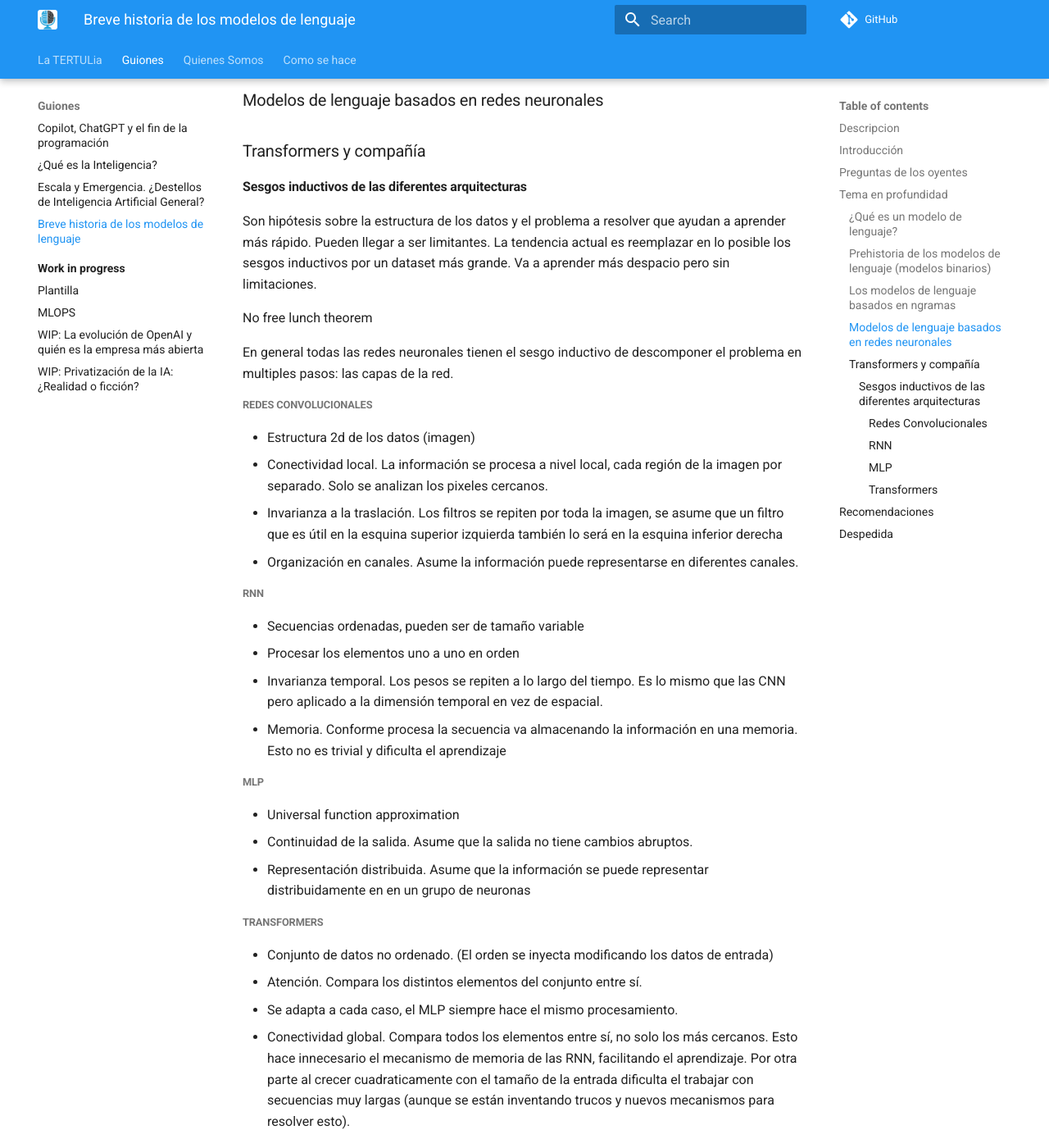
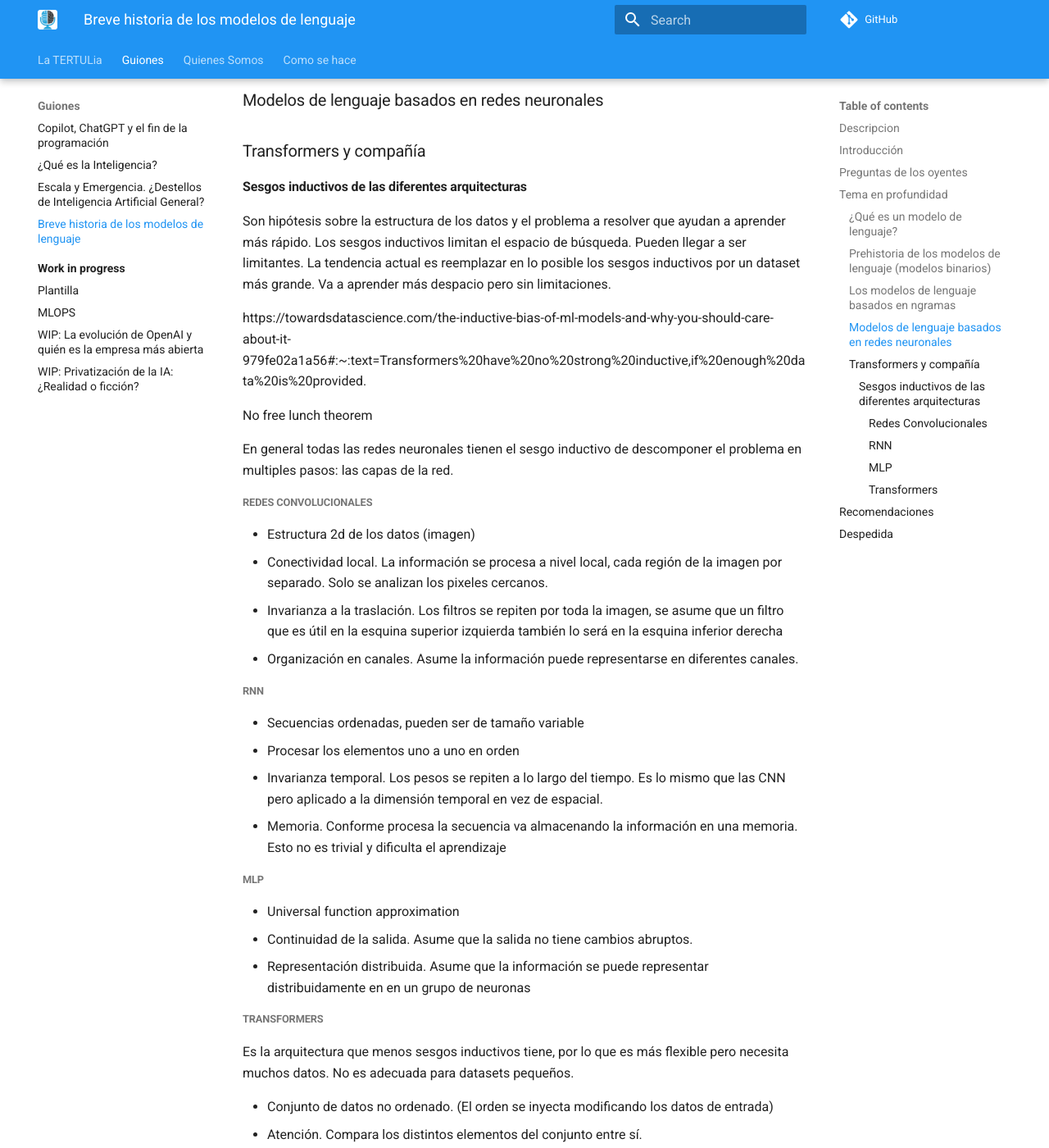
Before and after one commit to ironbar/tertulia_inteligencia_artificial, an MkDocs documentation site: the page built from docs/guiones/04-historia-modelos-lenguaje.md, in a window 1280 px wide and 1400 px high, scrolled down 2393 px. Shown: the whole window at 82% size. Built offline with MkDocs 1.6.1 and Material for MkDocs 9.7.7, drawn with Linux system fonts in a browser that asks for light colours; comment, search, counter and statistics services are not loaded.

Commit message:
Update 04-historia-modelos-lenguaje.md

```diff
--- a/docs/guiones/04-historia-modelos-lenguaje.md
+++ b/docs/guiones/04-historia-modelos-lenguaje.md
@@ -104,7 +104,9 @@ resto por ponerlos en una cronología.
 
 #### Sesgos inductivos de las diferentes arquitecturas
 
-Son hipótesis sobre la estructura de los datos y el problema a resolver que ayudan a aprender más rápido. Pueden llegar a ser limitantes. La tendencia actual es reemplazar en lo posible los sesgos inductivos por un dataset más grande. Va a aprender más despacio pero sin limitaciones.
+Son hipótesis sobre la estructura de los datos y el problema a resolver que ayudan a aprender más rápido. Los sesgos inductivos limitan el espacio de búsqueda. Pueden llegar a ser limitantes. La tendencia actual es reemplazar en lo posible los sesgos inductivos por un dataset más grande. Va a aprender más despacio pero sin limitaciones.
+
+https://towardsdatascience.com/the-inductive-bias-of-ml-models-and-why-you-should-care-about-it-979fe02a1a56#:~:text=Transformers%20have%20no%20strong%20inductive,if%20enough%20data%20is%20provided.
 
 No free lunch theorem
 
@@ -132,6 +134,8 @@ En general todas las redes neuronales tienen el sesgo inductivo de descomponer e
 
 ##### Transformers
 
+Es la arquitectura que menos sesgos inductivos tiene, por lo que es más flexible pero necesita muchos datos. No es adecuada para datasets pequeños.
+
 - Conjunto de datos no ordenado. (El orden se inyecta modificando los datos de entrada)
 - Atención. Compara los distintos elementos del conjunto entre sí.
 - Se adapta a cada caso, el MLP siempre hace el mismo procesamiento.
```
